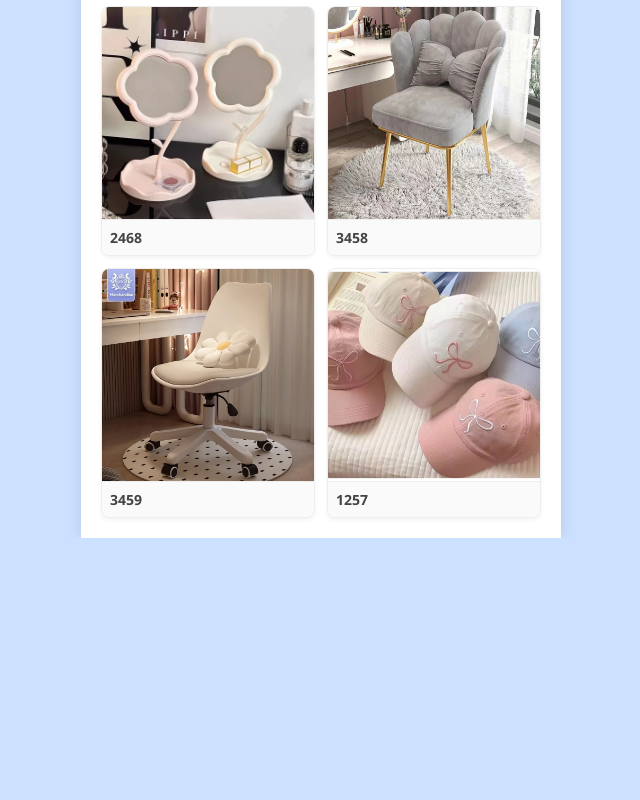
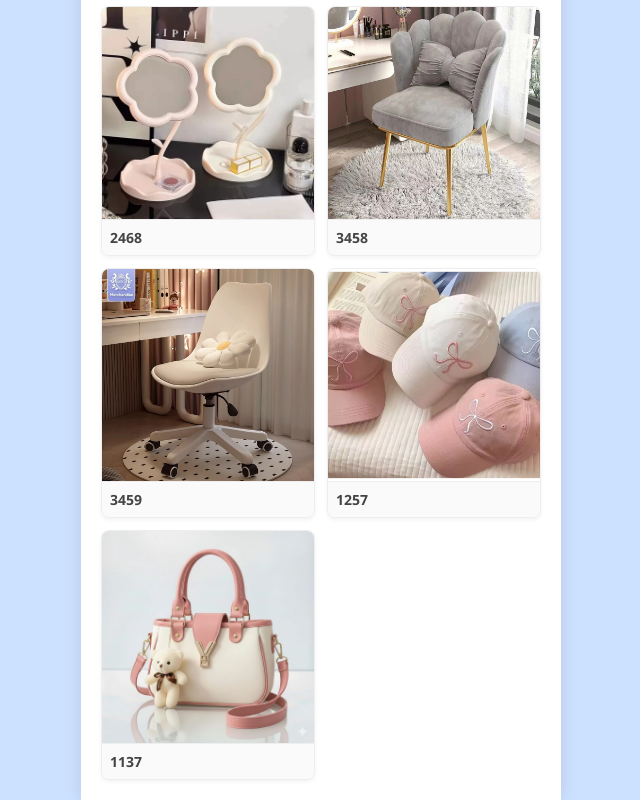
Before and after one commit to zestrianisiahaan-lgtm/shopee-zezes, a plain HTML site: page index.html in a window 1280 px wide. Shown: the part 1414-2214 px from the top of the page, without its empty margins (319-959 px from the left). Before the commit the page ends 1952 px from the top, so only its background shows below. Drawn offline with Linux system fonts and the light colour scheme.

Commit message:
Update index.html

```diff
--- a/index.html
+++ b/index.html
@@ -235,6 +235,11 @@
                 foto: "pict/topi.jpg",
                 linkShopee: "https://s.shopee.co.id/2qSH0ZVJRB"
             },
+            {
+                kode: "1137",
+                foto: "pict/tas.jpg",
+                linkShopee: "https://s.shopee.co.id/AKYHyUes3J"
+            },
         ];
 
         const grid = document.getElementById('productGrid');
```
